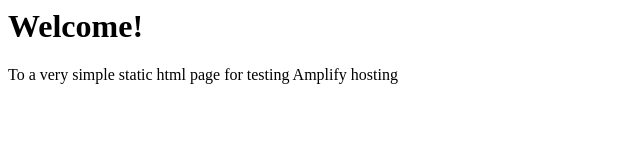
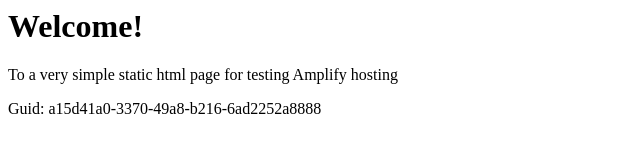
Before and after one commit to aws-aemilia-syd/Github-PR-Commit-Integration-Test-DoNotTouch-Gith-P5X5MO5I-v1-preprod-ap-southeast-2, a website: page src/index.html in a window 1280 px wide. Shown: the whole page, without its empty margins (0-640 px from the left). Drawn offline with Linux system fonts and the light colour scheme.

Commit message:
commit from integ tests

```diff
--- a/src/index.html
+++ b/src/index.html
@@ -1,3 +1,5 @@
+
+
 <html lang="en">
 
 <head>
@@ -10,6 +12,6 @@
 <body>
     <h1>Welcome!</h1>
     <p>To a very simple static html page for testing Amplify hosting</p>
-</body>
+    <p>Guid: a15d41a0-3370-49a8-b216-6ad2252a8888</p></body>
 
 </html>
```
